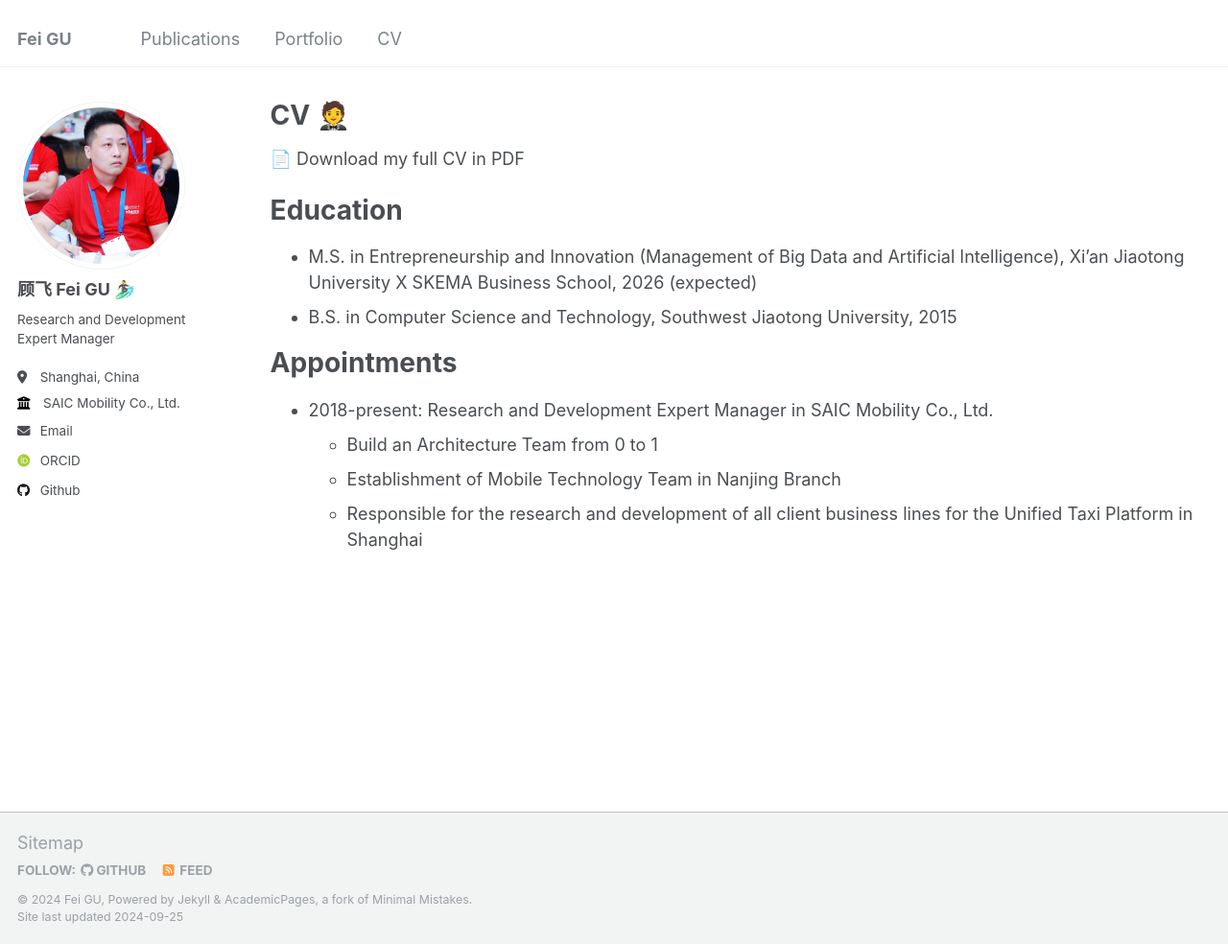
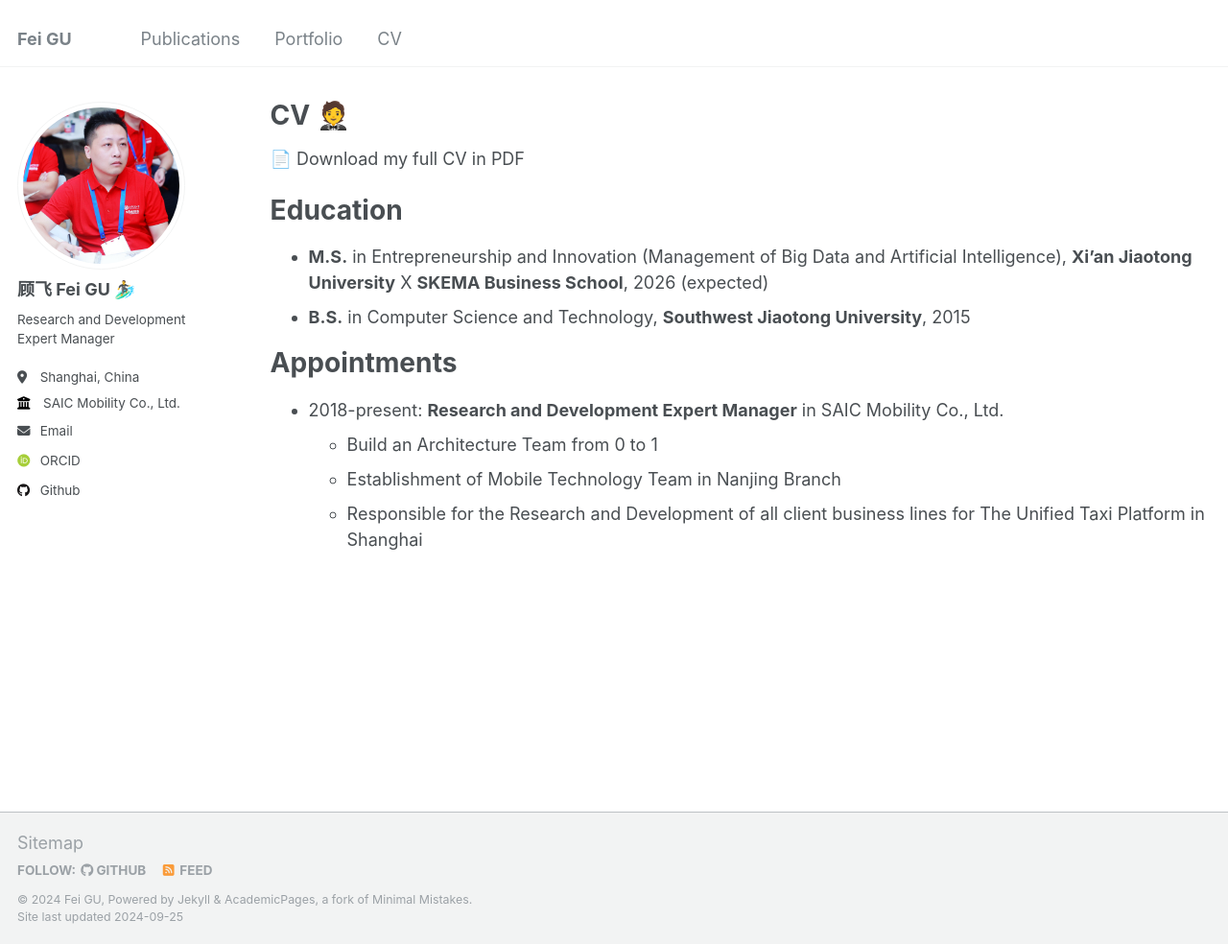
Before and after one commit to rongmax-gufei/rongmax-gufei.github.io, a Jekyll site: the page built from _pages/cv.md, in a window 1280 px wide and 984 px high. Shown: the whole window at 96% size. Built offline with Jekyll 4.4.1, drawn with Linux system fonts in a browser that asks for light colours; some web fonts are replaced.

Commit message:
Update cv.md

```diff
--- a/_pages/cv.md
+++ b/_pages/cv.md
@@ -13,12 +13,12 @@ redirect_from:
 
 Education
 ======
-* M.S. in Entrepreneurship and Innovation (Management of Big Data and Artificial Intelligence), Xi'an Jiaotong University X SKEMA Business School, 2026 (expected)
-* B.S. in Computer Science and Technology, Southwest Jiaotong University, 2015
+* **M.S.** in Entrepreneurship and Innovation (Management of Big Data and Artificial Intelligence), **Xi'an Jiaotong University** X **SKEMA Business School**, 2026 (expected)
+* **B.S.** in Computer Science and Technology, **Southwest Jiaotong University**, 2015
 
 Appointments
 ======
-* 2018-present: Research and Development Expert Manager in SAIC Mobility Co., Ltd.
+* 2018-present: **Research and Development Expert Manager** in SAIC Mobility Co., Ltd.
   * Build an Architecture Team from 0 to 1
   * Establishment of Mobile Technology Team in Nanjing Branch
-  * Responsible for the research and development of all client business lines for the Unified Taxi Platform in Shanghai
+  * Responsible for the Research and Development of all client business lines for The Unified Taxi Platform in Shanghai
```
